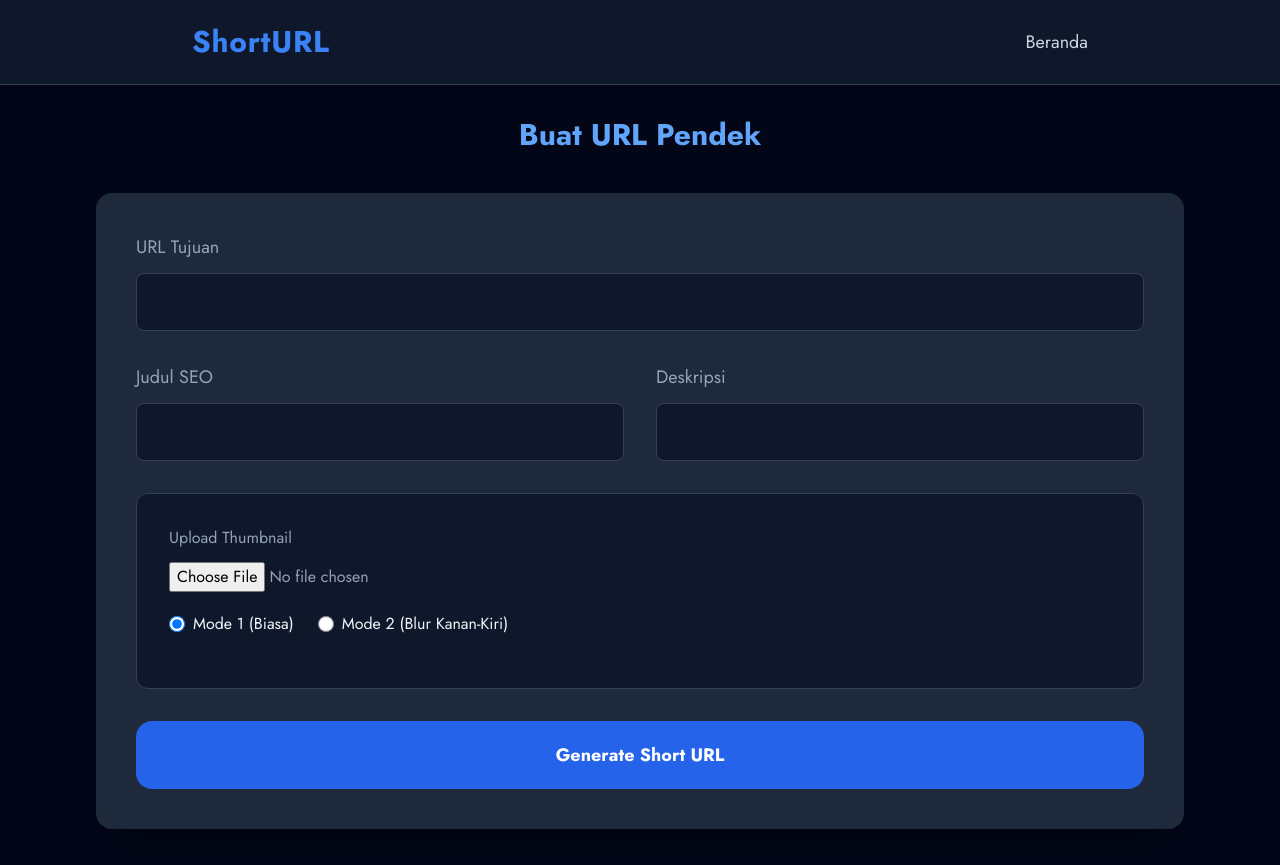
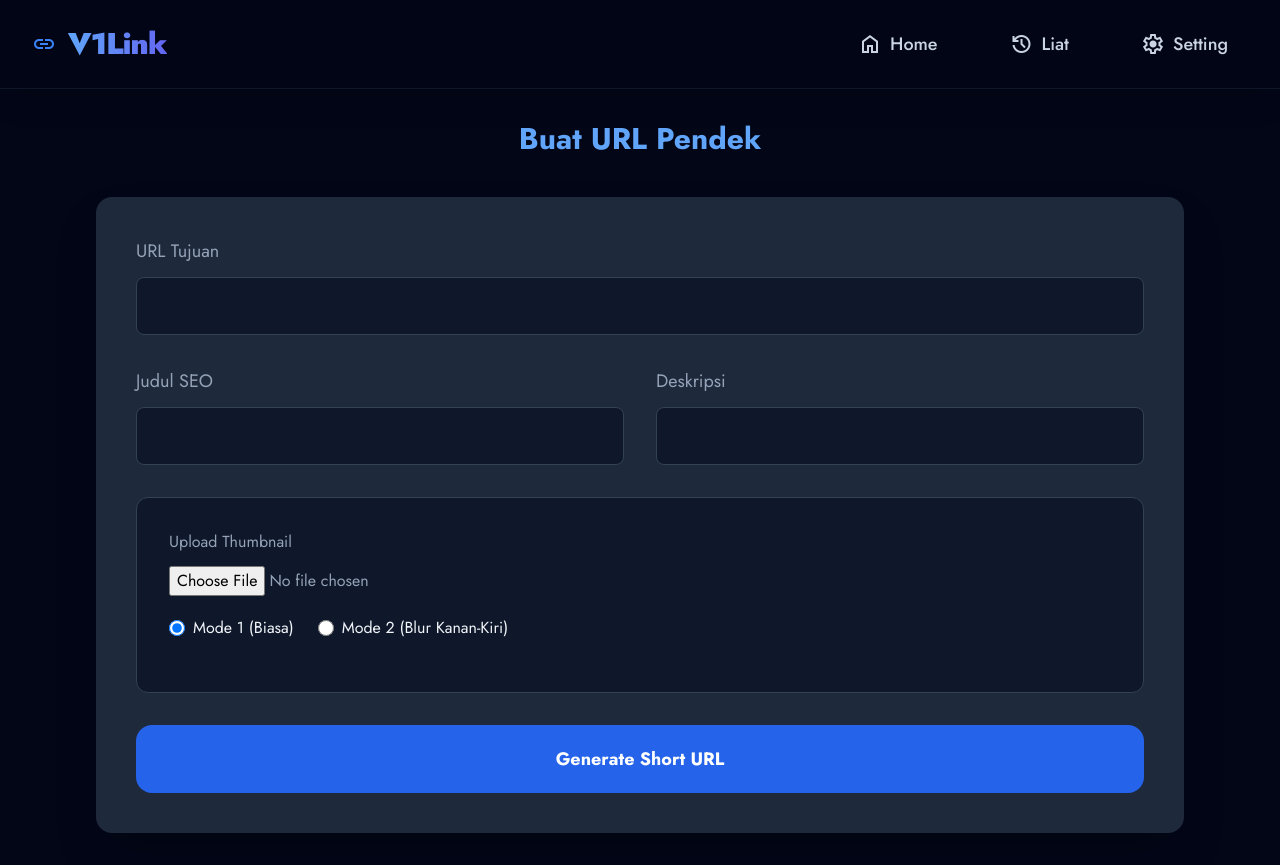
Before and after one commit to tamse94/v1link, a Next.js app: page / in a window 1280 px wide. Built offline with nearby package versions, Linux system fonts and the light colour scheme; no server answers.

Commit message:
Update Header.js

```diff
--- a/src/components/layout/Header.js
+++ b/src/components/layout/Header.js
@@ -2,15 +2,36 @@ import Link from 'next/link';
 
 export default function Header() {
   return (
-    <nav className="w-full bg-slate-900 border-b border-slate-700 p-3 sm:p-4 md:p-5 lg:p-6">
-      <div className="max-w-xs sm:max-w-sm md:max-w-2xl lg:max-w-4xl mx-auto flex flex-col sm:flex-row justify-between items-center gap-2 sm:gap-0">
-        <Link href="/" className="text-xl sm:text-2xl md:text-3xl font-bold text-blue-500 tracking-wide">
-          ShortURL
+    <header className="sticky top-0 z-50 w-full bg-slate-950/80 backdrop-blur-md border-b border-slate-800/50 shadow-sm sm:shadow-md md:shadow-lg lg:shadow-xl transition-all">
+      <div className="max-w-xs sm:max-w-sm md:max-w-3xl lg:max-w-5xl xl:max-w-7xl mx-auto px-2 sm:px-4 md:px-6 lg:px-8 py-2 sm:py-3 md:py-4 lg:py-5 flex items-center justify-between">
+
+        {/* Logo */}
+        <Link href="/" className="flex items-center gap-1 sm:gap-2 md:gap-3 group">
+          <span className="material-symbols-outlined text-blue-500 text-xl sm:text-2xl md:text-3xl lg:text-4xl group-hover:rotate-12 transition-transform">link</span>
+          <span className="text-lg sm:text-xl md:text-2xl lg:text-3xl font-black bg-gradient-to-r from-blue-400 to-indigo-500 bg-clip-text text-transparent tracking-tight">
+            V1Link
+          </span>
         </Link>
-        <div className="flex space-x-3 sm:space-x-4 md:space-x-6 text-sm sm:text-base md:text-lg">
-          <Link href="/" className="text-slate-300 hover:text-white transition-colors duration-200">Beranda</Link>
-        </div>
+
+        {/* Menu Navigasi */}
+        <nav className="flex items-center gap-2 sm:gap-4 md:gap-6 lg:gap-8">
+          <Link href="/" className="flex items-center gap-1 sm:gap-2 text-xs sm:text-sm md:text-base lg:text-lg text-slate-300 hover:text-white hover:bg-slate-800/50 px-2 sm:px-3 md:px-4 lg:px-5 py-1 sm:py-1.5 md:py-2 lg:py-2.5 rounded-md sm:rounded-lg md:rounded-xl lg:rounded-2xl transition-all">
+            <span className="material-symbols-outlined text-sm sm:text-base md:text-lg lg:text-xl">home</span>
+            <span className="hidden sm:block font-medium">Home</span>
+          </Link>
+
+          <Link href="/history" className="flex items-center gap-1 sm:gap-2 text-xs sm:text-sm md:text-base lg:text-lg text-slate-300 hover:text-white hover:bg-slate-800/50 px-2 sm:px-3 md:px-4 lg:px-5 py-1 sm:py-1.5 md:py-2 lg:py-2.5 rounded-md sm:rounded-lg md:rounded-xl lg:rounded-2xl transition-all">
+            <span className="material-symbols-outlined text-sm sm:text-base md:text-lg lg:text-xl">history</span>
+            <span className="hidden sm:block font-medium">Liat</span>
+          </Link>
+
+          <Link href="/settings" className="flex items-center gap-1 sm:gap-2 text-xs sm:text-sm md:text-base lg:text-lg text-slate-300 hover:text-white hover:bg-slate-800/50 px-2 sm:px-3 md:px-4 lg:px-5 py-1 sm:py-1.5 md:py-2 lg:py-2.5 rounded-md sm:rounded-lg md:rounded-xl lg:rounded-2xl transition-all">
+            <span className="material-symbols-outlined text-sm sm:text-base md:text-lg lg:text-xl">settings</span>
+            <span className="hidden sm:block font-medium">Setting</span>
+          </Link>
+        </nav>
+
       </div>
-    </nav>
+    </header>
   );
 }
```
